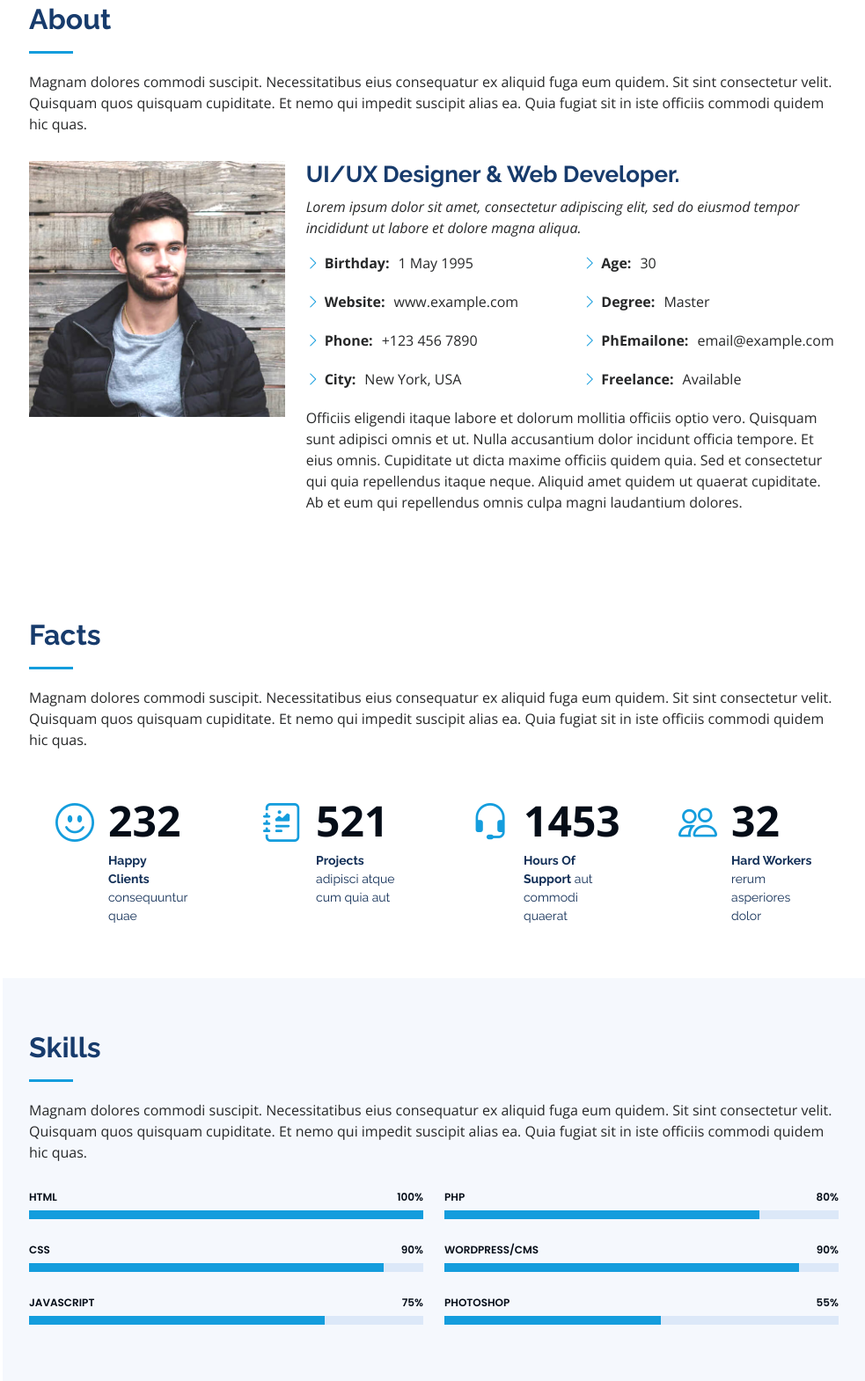
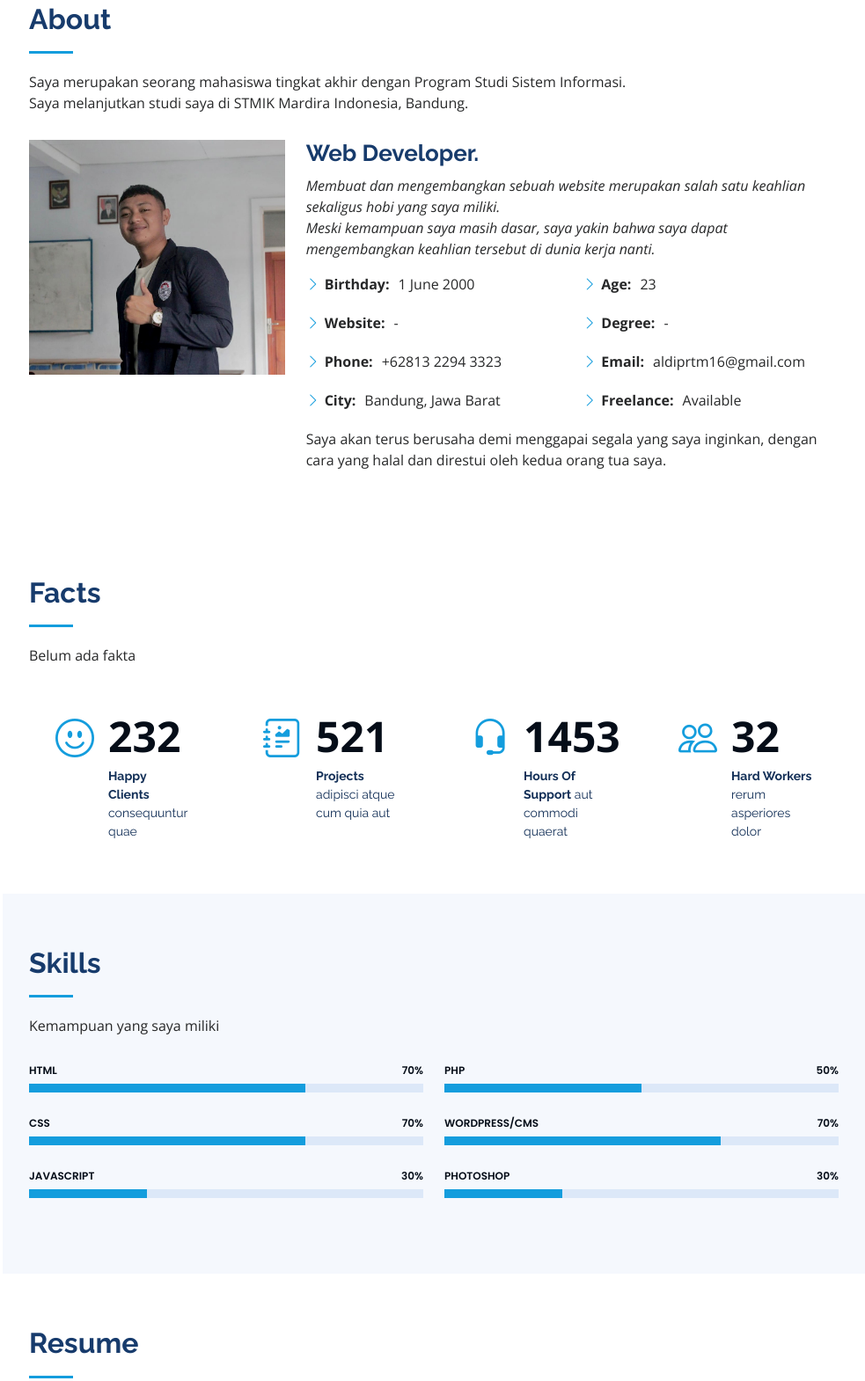
Before and after one commit to aldiaptm/porto, a plain HTML site: page index.html in a window 1280 px wide. Shown: the part 857-2427 px from the top of the page at 88% size, without its empty margins (297-1280 px from the left). Drawn offline with nearby package versions, Linux system fonts and the light colour scheme.

Commit message:
mengubah sebagian

```diff
--- a/index.html
+++ b/index.html
@@ -5,13 +5,10 @@
   <meta charset="utf-8">
   <meta content="width=device-width, initial-scale=1.0" name="viewport">
 
-  <title>iPortfolio Bootstrap Template - Index</title>
+  <title>Aldi Pratama</title>
+  <link rel="icon" type="image/x-icon" href="assets/img/logo-title.png">
   <meta content="" name="description">
   <meta content="" name="keywords">
-
-  <!-- Favicons -->
-  <link href="assets/img/favicon.png" rel="icon">
-  <link href="assets/img/apple-touch-icon.png" rel="apple-touch-icon">
 
   <!-- Google Fonts -->
   <link href="https://fonts.googleapis.com/css?family=Open+Sans:300,300i,400,400i,600,600i,700,700i|Raleway:300,300i,400,400i,500,500i,600,600i,700,700i|Poppins:300,300i,400,400i,500,500i,600,600i,700,700i" rel="stylesheet">
@@ -27,13 +24,12 @@
   <!-- Template Main CSS File -->
   <link href="assets/css/style.css" rel="stylesheet">
 
-  <!-- =======================================================
-  * Template Name: iPortfolio
-  * Updated: Nov 17 2023 with Bootstrap v5.3.2
-  * Template URL: https://bootstrapmade.com/iportfolio-bootstrap-portfolio-websites-template/
-  * Author: BootstrapMade.com
-  * License: https://bootstrapmade.com/license/
-  ======================================================== -->
+  <style>
+    #hero {
+      background-image: url("assets/img/hero.jpeg");
+    }
+  </style>
+
 </head>
 
 <body>
@@ -46,14 +42,14 @@
     <div class="d-flex flex-column">
 
       <div class="profile">
-        <img src="assets/img/profile-img.jpg" alt="" class="img-fluid rounded-circle">
-        <h1 class="text-light"><a href="index.html">Alex Smith</a></h1>
+        <img src="assets/img/profile.jpg" alt="" class="img-fluid rounded-circle">
+        <h1 class="text-light"><a href="index.html">Aldi Pratama</a></h1>
         <div class="social-links mt-3 text-center">
-          <a href="#" class="twitter"><i class="bx bxl-twitter"></i></a>
-          <a href="#" class="facebook"><i class="bx bxl-facebook"></i></a>
-          <a href="#" class="instagram"><i class="bx bxl-instagram"></i></a>
-          <a href="#" class="google-plus"><i class="bx bxl-skype"></i></a>
-          <a href="#" class="linkedin"><i class="bx bxl-linkedin"></i></a>
+          <a href="https://www.twitter.com" class="twitter"><i class="bx bxl-twitter"></i></a>
+          <a href="https://www.facebook.com" class="facebook"><i class="bx bxl-facebook"></i></a>
+          <a href="https://www.instagram.com/aldiaptm_" class="instagram"><i class="bx bxl-instagram"></i></a>
+          <a href="https://www.youtube.com/@aldiaptm3118" class="google-plus"><i class="bx bxl-youtube"></i></a>
+          <a href="https://www.linkedin.com" class="linkedin"><i class="bx bxl-linkedin"></i></a>
         </div>
       </div>
 
@@ -73,8 +69,8 @@
   <!-- ======= Hero Section ======= -->
   <section id="hero" class="d-flex flex-column justify-content-center align-items-center">
     <div class="hero-container" data-aos="fade-in">
-      <h1>Alex Smith</h1>
-      <p>I'm <span class="typed" data-typed-items="Designer, Developer, Freelancer, Photographer"></span></p>
+      <h1>Aldi Pratama</h1>
+      <p>I'm <span class="typed" data-typed-items="Engineer, Musician, Freelancer"></span></p>
     </div>
   </section><!-- End Hero -->
 
@@ -86,40 +82,43 @@
 
         <div class="section-title">
           <h2>About</h2>
-          <p>Magnam dolores commodi suscipit. Necessitatibus eius consequatur ex aliquid fuga eum quidem. Sit sint consectetur velit. Quisquam quos quisquam cupiditate. Et nemo qui impedit suscipit alias ea. Quia fugiat sit in iste officiis commodi quidem hic quas.</p>
+          <p>Saya merupakan seorang mahasiswa tingkat akhir dengan Program Studi Sistem Informasi.
+            <br>
+            Saya melanjutkan studi saya di STMIK Mardira Indonesia, Bandung.
+          </p>
         </div>
 
         <div class="row">
           <div class="col-lg-4" data-aos="fade-right">
-            <img src="assets/img/profile-img.jpg" class="img-fluid" alt="">
+            <img src="assets/img/profile.jpg" class="img-fluid" alt="">
           </div>
           <div class="col-lg-8 pt-4 pt-lg-0 content" data-aos="fade-left">
-            <h3>UI/UX Designer &amp; Web Developer.</h3>
+            <h3>Web Developer.</h3>
             <p class="fst-italic">
-              Lorem ipsum dolor sit amet, consectetur adipiscing elit, sed do eiusmod tempor incididunt ut labore et dolore
-              magna aliqua.
+              Membuat dan mengembangkan sebuah website merupakan salah satu keahlian sekaligus hobi yang saya miliki.
+              <br>
+              Meski kemampuan saya masih dasar, saya yakin bahwa saya dapat mengembangkan keahlian tersebut di dunia kerja nanti.
             </p>
             <div class="row">
               <div class="col-lg-6">
                 <ul>
-                  <li><i class="bi bi-chevron-right"></i> <strong>Birthday:</strong> <span>1 May 1995</span></li>
-                  <li><i class="bi bi-chevron-right"></i> <strong>Website:</strong> <span>www.example.com</span></li>
-                  <li><i class="bi bi-chevron-right"></i> <strong>Phone:</strong> <span>+123 456 7890</span></li>
-                  <li><i class="bi bi-chevron-right"></i> <strong>City:</strong> <span>New York, USA</span></li>
+                  <li><i class="bi bi-chevron-right"></i> <strong>Birthday:</strong> <span>1 June 2000</span></li>
+                  <li><i class="bi bi-chevron-right"></i> <strong>Website:</strong> <span>-</span></li>
+                  <li><i class="bi bi-chevron-right"></i> <strong>Phone:</strong> <span>+62813 2294 3323</span></li>
+                  <li><i class="bi bi-chevron-right"></i> <strong>City:</strong> <span>Bandung, Jawa Barat</span></li>
                 </ul>
               </div>
               <div class="col-lg-6">
                 <ul>
-                  <li><i class="bi bi-chevron-right"></i> <strong>Age:</strong> <span>30</span></li>
-                  <li><i class="bi bi-chevron-right"></i> <strong>Degree:</strong> <span>Master</span></li>
-                  <li><i class="bi bi-chevron-right"></i> <strong>PhEmailone:</strong> <span>email@example.com</span></li>
+                  <li><i class="bi bi-chevron-right"></i> <strong>Age:</strong> <span>23</span></li>
+                  <li><i class="bi bi-chevron-right"></i> <strong>Degree:</strong> <span>-</span></li>
+                  <li><i class="bi bi-chevron-right"></i> <strong>Email:</strong> <span>aldiprtm16@gmail.com</span></li>
                   <li><i class="bi bi-chevron-right"></i> <strong>Freelance:</strong> <span>Available</span></li>
                 </ul>
               </div>
             </div>
             <p>
-              Officiis eligendi itaque labore et dolorum mollitia officiis optio vero. Quisquam sunt adipisci omnis et ut. Nulla accusantium dolor incidunt officia tempore. Et eius omnis.
-              Cupiditate ut dicta maxime officiis quidem quia. Sed et consectetur qui quia repellendus itaque neque. Aliquid amet quidem ut quaerat cupiditate. Ab et eum qui repellendus omnis culpa magni laudantium dolores.
+              Saya akan terus berusaha demi menggapai segala yang saya inginkan, dengan cara yang halal dan direstui oleh kedua orang tua saya.
             </p>
           </div>
         </div>
@@ -133,7 +132,9 @@
 
         <div class="section-title">
           <h2>Facts</h2>
-          <p>Magnam dolores commodi suscipit. Necessitatibus eius consequatur ex aliquid fuga eum quidem. Sit sint consectetur velit. Quisquam quos quisquam cupiditate. Et nemo qui impedit suscipit alias ea. Quia fugiat sit in iste officiis commodi quidem hic quas.</p>
+          <p>
+            Belum ada fakta
+          </p>
         </div>
 
         <div class="row no-gutters">
@@ -181,7 +182,7 @@
 
         <div class="section-title">
           <h2>Skills</h2>
-          <p>Magnam dolores commodi suscipit. Necessitatibus eius consequatur ex aliquid fuga eum quidem. Sit sint consectetur velit. Quisquam quos quisquam cupiditate. Et nemo qui impedit suscipit alias ea. Quia fugiat sit in iste officiis commodi quidem hic quas.</p>
+          <p>Kemampuan yang saya miliki</p>
         </div>
 
         <div class="row skills-content">
@@ -189,23 +190,23 @@
           <div class="col-lg-6" data-aos="fade-up">
 
             <div class="progress">
-              <span class="skill">HTML <i class="val">100%</i></span>
+              <span class="skill">HTML <i class="val">70%</i></span>
               <div class="progress-bar-wrap">
-                <div class="progress-bar" role="progressbar" aria-valuenow="100" aria-valuemin="0" aria-valuemax="100"></div>
+                <div class="progress-bar" role="progressbar" aria-valuenow="70" aria-valuemin="0" aria-valuemax="100"></div>
               </div>
             </div>
 
             <div class="progress">
-              <span class="skill">CSS <i class="val">90%</i></span>
+              <span class="skill">CSS <i class="val">70%</i></span>
               <div class="progress-bar-wrap">
-                <div class="progress-bar" role="progressbar" aria-valuenow="90" aria-valuemin="0" aria-valuemax="100"></div>
+                <div class="progress-bar" role="progressbar" aria-valuenow="70" aria-valuemin="0" aria-valuemax="100"></div>
               </div>
             </div>
 
             <div class="progress">
-              <span class="skill">JavaScript <i class="val">75%</i></span>
+              <span class="skill">JavaScript <i class="val">30%</i></span>
               <div class="progress-bar-wrap">
-                <div class="progress-bar" role="progressbar" aria-valuenow="75" aria-valuemin="0" aria-valuemax="100"></div>
+                <div class="progress-bar" role="progressbar" aria-valuenow="30" aria-valuemin="0" aria-valuemax="100"></div>
               </div>
             </div>
 
@@ -214,23 +215,23 @@
           <div class="col-lg-6" data-aos="fade-up" data-aos-delay="100">
 
             <div class="progress">
-              <span class="skill">PHP <i class="val">80%</i></span>
+              <span class="skill">PHP <i class="val">50%</i></span>
               <div class="progress-bar-wrap">
-                <div class="progress-bar" role="progressbar" aria-valuenow="80" aria-valuemin="0" aria-valuemax="100"></div>
+                <div class="progress-bar" role="progressbar" aria-valuenow="50" aria-valuemin="0" aria-valuemax="100"></div>
               </div>
             </div>
 
             <div class="progress">
-              <span class="skill">WordPress/CMS <i class="val">90%</i></span>
+              <span class="skill">WordPress/CMS <i class="val">70%</i></span>
               <div class="progress-bar-wrap">
-                <div class="progress-bar" role="progressbar" aria-valuenow="90" aria-valuemin="0" aria-valuemax="100"></div>
+                <div class="progress-bar" role="progressbar" aria-valuenow="70" aria-valuemin="0" aria-valuemax="100"></div>
               </div>
             </div>
 
             <div class="progress">
-              <span class="skill">Photoshop <i class="val">55%</i></span>
+              <span class="skill">Photoshop <i class="val">30%</i></span>
               <div class="progress-bar-wrap">
-                <div class="progress-bar" role="progressbar" aria-valuenow="55" aria-valuemin="0" aria-valuemax="100"></div>
+                <div class="progress-bar" role="progressbar" aria-valuenow="30" aria-valuemin="0" aria-valuemax="100"></div>
               </div>
             </div>
 
@@ -559,7 +560,9 @@
 
         <div class="section-title">
           <h2>Contact</h2>
-          <p>Magnam dolores commodi suscipit. Necessitatibus eius consequatur ex aliquid fuga eum quidem. Sit sint consectetur velit. Quisquam quos quisquam cupiditate. Et nemo qui impedit suscipit alias ea. Quia fugiat sit in iste officiis commodi quidem hic quas.</p>
+          <p>
+            Hubungi saya jika anda tertarik untuk bekerja sama dengan saya, selamat beraktivitas kembali!
+          </p>
         </div>
 
         <div class="row" data-aos="fade-in">
@@ -569,22 +572,25 @@
               <div class="address">
                 <i class="bi bi-geo-alt"></i>
                 <h4>Location:</h4>
-                <p>A108 Adam Street, New York, NY 535022</p>
+                <p>Sukamenak, Margahayu, Bandung <br>40227</p>
               </div>
 
               <div class="email">
                 <i class="bi bi-envelope"></i>
                 <h4>Email:</h4>
-                <p>info@example.com</p>
+                <p>aldiprtm16@gmail.com</p>
               </div>
 
               <div class="phone">
                 <i class="bi bi-phone"></i>
                 <h4>Call:</h4>
-                <p>+1 5589 55488 55s</p>
+                <p>+62813 2294 3323</p>
               </div>
 
-              <iframe src="https://www.google.com/maps/embed?pb=!1m14!1m8!1m3!1d12097.433213460943!2d-74.0062269!3d40.7101282!3m2!1i1024!2i768!4f13.1!3m3!1m2!1s0x0%3A0xb89d1fe6bc499443!2sDowntown+Conference+Center!5e0!3m2!1smk!2sbg!4v1539943755621" frameborder="0" style="border:0; width: 100%; height: 290px;" allowfullscreen></iframe>
+              <div class="location">
+                <i class="bi bi-map"></i>
+                <div class="btn btn-success m-3 mt-0"><a href="https://www.google.com/maps/place/Pangkalan+Air+Swadaya/@-6.9853286,107.5929088,14z/data=!4m6!3m5!1s0x2e68e925b26a8861:0xf6b7f469d1cf7dd6!8m2!3d-6.977231!4d107.5886152!16s%2Fg%2F11b6djmfc2?entry=ttu" style="text-decoration: none; color: white;">Find Me!</a></div>
+              </div>
             </div>
 
           </div>
@@ -629,14 +635,14 @@
   <footer id="footer">
     <div class="container">
       <div class="copyright">
-        &copy; Copyright <strong><span>iPortfolio</span></strong>
+        &copy; Copyright <strong><span>Aldi-Pratama</span></strong>
       </div>
       <div class="credits">
         <!-- All the links in the footer should remain intact. -->
         <!-- You can delete the links only if you purchased the pro version. -->
         <!-- Licensing information: https://bootstrapmade.com/license/ -->
         <!-- Purchase the pro version with working PHP/AJAX contact form: https://bootstrapmade.com/iportfolio-bootstrap-portfolio-websites-template/ -->
-        Designed by <a href="https://bootstrapmade.com/">BootstrapMade</a>
+        Designed by <a href="https://www.instagram.com/aldiaptm_">AL</a>
       </div>
     </div>
   </footer><!-- End  Footer -->
```
Also changed, not shown: inner-page.html (+3 -2 lines), portfolio-details.html (+2 -3 lines), assets/img/hero-bg.jpg (deleted), assets/img/logo-title.png (added), assets/img/profile-img.jpg (deleted), assets/img/profile.jpg (added), 1 other file.
